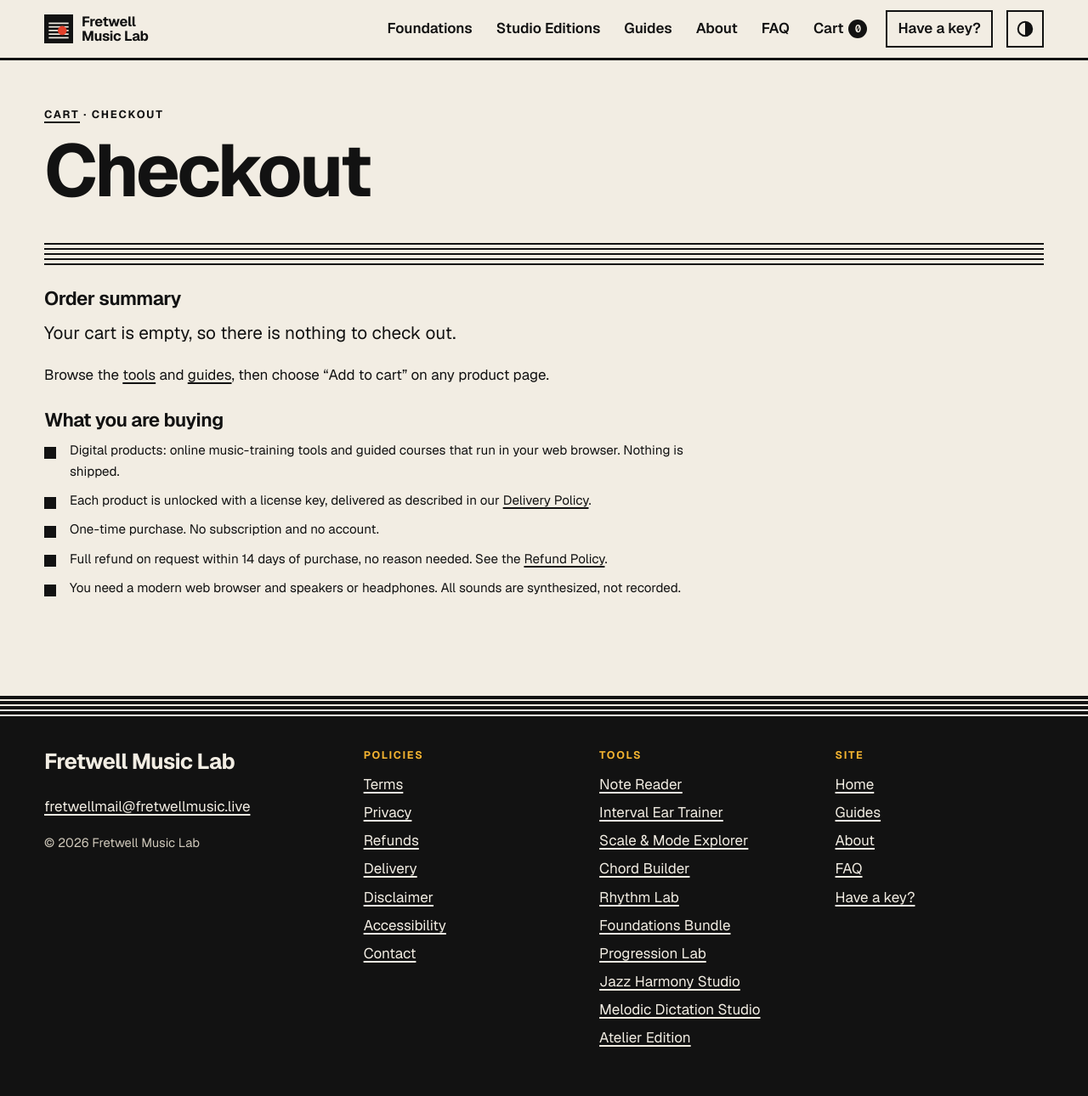
After one commit to discordaccslog-max/fretwell-music-lab, a PHP site: page /checkout/index.html in a window 1280 px wide. The commit adds this page. Shown: the whole page at 85% size. Run offline with PHP 8.4, Linux system fonts and the light colour scheme; a stand-in replaces the project's code that opens the database connection.

Commit message:
Add a checkout page with two placeholder payment buttons
The cart now links to checkout/, which shows the order summary with prices
from products.js, what the buyer is getting, refund and delivery links, and
the Terms agreement checkbox gating two payment buttons. The buttons are
placeholders (PAYMENT_OPTIONS in js/pages/checkout.js) and say they are not
connected. No personal or card details are collected. Terms section 6 now
mentions the checkout page.

Co-Authored-By: Claude Opus 5.5 <noreply@anthropic.com>

```diff
--- /dev/null
+++ b/checkout/index.html
@@ -0,0 +1,138 @@
+<!doctype html>
+<html lang="en">
+<head>
+<meta charset="utf-8">
+<meta name="viewport" content="width=device-width, initial-scale=1, viewport-fit=cover">
+<title>Checkout — Fretwell Music Lab</title>
+<meta name="description" content="Review your order and pay for your Fretwell Music Lab tools and guides.">
+<meta name="robots" content="noindex, nofollow">
+<meta property="og:type" content="website">
+<meta property="og:site_name" content="Fretwell Music Lab">
+<meta property="og:title" content="Checkout — Fretwell Music Lab">
+<meta property="og:description" content="Review your order and pay for your Fretwell Music Lab tools and guides.">
+<meta property="og:url" content="https://fretwell-music-lab.vercel.app/checkout/">
+<meta property="og:image" content="https://fretwell-music-lab.vercel.app/og-image.png">
+<meta property="og:image:width" content="1200">
+<meta property="og:image:height" content="630">
+<meta property="og:image:alt" content="Fretwell Music Lab: geometric shapes arranged like a keyboard, a fretboard and a musical staff">
+<meta name="twitter:card" content="summary_large_image">
+<meta name="theme-color" content="#F2EDE3" media="(prefers-color-scheme: light)">
+<meta name="theme-color" content="#0F0F0E" media="(prefers-color-scheme: dark)">
+<link rel="icon" href="../favicon.svg" type="image/svg+xml">
+<link rel="apple-touch-icon" href="../icons/apple-touch-icon.png">
+<link rel="preconnect" href="https://fonts.googleapis.com">
+<link rel="preconnect" href="https://fonts.gstatic.com" crossorigin>
+<link rel="stylesheet" href="https://fonts.googleapis.com/css2?family=Geist:wght@300..800&family=Geist+Mono:wght@500;600&display=swap">
+<link rel="stylesheet" href="../css/site.css">
+<script>(function(){try{var d=document.documentElement,t=localStorage.getItem('fretwell.theme');if(t==='dark'||t==='light')d.setAttribute('data-theme',t);if(localStorage.getItem('fretwell.large')==='1')d.classList.add('is-large');}catch(e){}})();</script>
+<script type="module" src="../js/site.js"></script>
+<script type="module" src="../js/pages/checkout.js"></script>
+</head>
+<body class="page-text">
+<a class="skip-link" href="#main">Skip to content</a>
+<header class="site-header">
+  <div class="wrap header-inner">
+    <a class="brand" href="../"><svg class="logo" viewBox="0 0 32 32" aria-hidden="true" focusable="false"><rect width="32" height="32" fill="currentColor"/><g fill="var(--bg)"><rect x="5" y="9" width="22" height="1.6"/><rect x="5" y="13" width="22" height="1.6"/><rect x="5" y="17" width="22" height="1.6"/><rect x="5" y="21" width="22" height="1.6"/><rect x="5" y="25" width="22" height="1.6"/></g><circle cx="20" cy="17.8" r="5" fill="var(--vermilion)"/></svg><span class="brand-name">Fretwell<br>Music Lab</span></a>
+    <button class="nav-toggle" type="button" aria-expanded="false" aria-controls="site-nav"><span class="nav-toggle-bars" aria-hidden="true"></span>Menu</button>
+    <nav id="site-nav" class="site-nav" aria-label="Main">
+      <ul>
+        <li><a href="../#foundations">Foundations</a></li>
+        <li><a href="../#studio">Studio Editions</a></li>
+        <li><a href="../#guides">Guides</a></li>
+        <li><a href="../about/">About</a></li>
+        <li><a href="../faq/">FAQ</a></li>
+        <li class="nav-room" hidden><a href="../practice/">Practice room</a></li>
+        <li><a class="nav-cart" href="../cart/" aria-label="Cart">Cart <span class="cart-count" data-cart-count>0</span></a></li>
+        <li><a class="nav-key" href="../unlock/">Have a key?</a></li>
+      </ul>
+    </nav>
+    <button class="theme-toggle" type="button" aria-label="Switch to dark mode"><svg viewBox="0 0 24 24" aria-hidden="true" focusable="false"><circle cx="12" cy="12" r="9" fill="none" stroke="currentColor" stroke-width="2.2"/><path d="M12 3a9 9 0 0 1 0 18z" fill="currentColor"/></svg></button>
+  </div>
+</header>
+<main id="main">
+
+<section class="text-page checkout-page">
+  <div class="wrap">
+    <header class="text-head"><p class="eyebrow"><a href="../cart/">Cart</a> · Checkout</p><h1 class="display-sm">Checkout</h1></header>
+    <div class="staff-rule" aria-hidden="true"></div>
+    <div class="co-grid">
+      <section class="co-summary" aria-labelledby="co-summary-h">
+        <h2 id="co-summary-h">Order summary</h2>
+        <div data-checkout-summary><noscript><p>Checkout needs JavaScript turned on.</p></noscript></div>
+        <h2>What you are buying</h2>
+        <ul class="tick-list co-facts">
+          <li>Digital products: online music-training tools and guided courses that run in your web browser. Nothing is shipped.</li>
+          <li>Each product is unlocked with a license key, delivered as described in our <a href="../delivery/">Delivery Policy</a>.</li>
+          <li>One-time purchase. No subscription and no account.</li>
+          <li>Full refund on request within 14 days of purchase, no reason needed. See the <a href="../refunds/">Refund Policy</a>.</li>
+          <li>You need a modern web browser and speakers or headphones. All sounds are synthesized, not recorded.</li>
+        </ul>
+      </section>
+      <section class="co-pay" aria-labelledby="co-pay-h" data-checkout-pay hidden>
+        <h2 id="co-pay-h">Payment</h2>
+        <div class="agree">
+          <input type="checkbox" id="agree-checkout">
+          <label for="agree-checkout">I agree to the <a href="../terms/">Terms of Service</a> and <a href="../refunds/">Refund Policy</a></label>
+        </div>
+        <p class="agree-hint" id="agree-hint-checkout" aria-live="polite"></p>
+        <div class="co-buttons">
+          <button type="button" class="btn btn-lg co-pay-btn" data-pay="option-1" aria-disabled="true" aria-describedby="agree-hint-checkout co-pay-note">Payment option 1</button>
+          <button type="button" class="btn btn-lg co-pay-btn" data-pay="option-2" aria-disabled="true" aria-describedby="agree-hint-checkout co-pay-note">Payment option 2</button>
+        </div>
+        <p class="co-status" role="status" aria-live="polite" data-pay-status></p>
+        <p class="small" id="co-pay-note">You enter your payment details with the payment provider, not on this site. Applicable taxes are shown before you confirm payment.</p>
+        <p class="small">Questions before you buy? <a href="../contact/">Contact us</a> or email <a href="mailto:fretwellmail@fretwellmusic.live">fretwellmail@fretwellmusic.live</a>. See also our <a href="../privacy/">Privacy Policy</a>.</p>
+      </section>
+    </div>
+  </div>
+</section>
+</main>
+<footer class="site-footer">
+  <div class="staff-rule" aria-hidden="true"></div>
+  <div class="wrap footer-grid">
+    <div class="footer-id">
+      <p class="footer-brand">Fretwell Music Lab</p>
+      <div data-footer-email></div>
+      <p class="footer-copy">© <span data-year>2026</span> Fretwell Music Lab</p>
+    </div>
+    <nav class="footer-nav" aria-label="Policies">
+      <h2 class="footer-h">Policies</h2>
+      <ul>
+        <li><a href="../terms/">Terms</a></li>
+        <li><a href="../privacy/">Privacy</a></li>
+        <li><a href="../refunds/">Refunds</a></li>
+        <li><a href="../delivery/">Delivery</a></li>
+        <li><a href="../disclaimer/">Disclaimer</a></li>
+        <li><a href="../accessibility/">Accessibility</a></li>
+        <li><a href="../contact/">Contact</a></li>
+      </ul>
+    </nav>
+    <nav class="footer-nav" aria-label="Products">
+      <h2 class="footer-h">Tools</h2>
+      <ul>
+        <li><a href="../products/note-reader/">Note Reader</a></li>
+        <li><a href="../products/interval-trainer/">Interval Ear Trainer</a></li>
+        <li><a href="../products/scale-explorer/">Scale &amp; Mode Explorer</a></li>
+        <li><a href="../products/chord-builder/">Chord Builder</a></li>
+        <li><a href="../products/rhythm-lab/">Rhythm Lab</a></li>
+        <li><a href="../products/foundations-bundle/">Foundations Bundle</a></li>
+        <li><a href="../products/progression-lab/">Progression Lab</a></li>
+        <li><a href="../products/jazz-harmony/">Jazz Harmony Studio</a></li>
+        <li><a href="../products/melodic-dictation/">Melodic Dictation Studio</a></li>
+        <li><a href="../products/atelier/">Atelier Edition</a></li>
+      </ul>
+    </nav>
+    <nav class="footer-nav" aria-label="Site">
+      <h2 class="footer-h">Site</h2>
+      <ul>
+        <li><a href="../">Home</a></li>
+        <li><a href="../#guides">Guides</a></li>
+        <li><a href="../about/">About</a></li>
+        <li><a href="../faq/">FAQ</a></li>
+        <li><a href="../unlock/">Have a key?</a></li>
+      </ul>
+    </nav>
+  </div>
+</footer>
+</body>
+</html>
--- a/css/site.css
+++ b/css/site.css
@@ -663,3 +663,29 @@ select, .input { min-height: 44px; border: 2px solid var(--fg); background: var(
 .cf-done h3 { font-size: 1.2rem; }
 .cf-done textarea { font-family: var(--font-mono); font-size: 0.85rem; margin: 6px 0 12px; }
 .cf-status { font-weight: 700; color: var(--ok); min-height: 1.4em; }
+
+/* Checkout */
+.co-grid { display: grid; gap: 32px; align-items: start; }
+@media (min-width: 900px) { .co-grid { grid-template-columns: 1fr 380px; } }
+.co-summary h2, .co-pay h2 { font-size: 1.4rem; margin: 0 0 12px; }
+.co-summary h2 + div { margin-bottom: 28px; }
+.co-lines { list-style: none; margin: 0; padding: 0; border-top: 3px solid var(--fg); }
+.co-line { display: flex; justify-content: space-between; gap: 16px; padding: 14px 0; border-bottom: 1px solid var(--soft-rule); }
+.co-name { font: 650 1.1rem/1.25 var(--font-head); margin: 0 0 4px; }
+.co-sub { font-size: 0.88rem; color: var(--muted); margin: 0; }
+.co-addons { list-style: none; margin: 4px 0 0; padding: 0; font-size: 0.88rem; color: var(--muted); }
+.co-price { font: 700 1.2rem/1 var(--font-head); margin: 0; flex: none; }
+.co-totals { margin: 12px 0 8px; }
+.co-totals > div { display: flex; justify-content: space-between; gap: 16px; padding: 6px 0; }
+.co-totals dt { font-weight: 600; }
+.co-totals dd { margin: 0; text-align: right; color: var(--muted); max-width: 60%; }
+.co-totals .co-grand { border-top: 2px solid var(--fg); margin-top: 6px; padding-top: 10px; }
+.co-totals .co-grand dd { color: var(--fg); font: 700 1.5rem/1 var(--font-head); }
+.co-facts li { font-size: 0.95rem; }
+.co-pay { border: 3px solid var(--fg); background: var(--surface); padding: 22px; }
+@media (min-width: 900px) { .co-pay { position: sticky; top: 90px; } }
+.co-buttons { display: grid; gap: 12px; margin: 14px 0 8px; }
+.co-pay-btn { width: 100%; justify-content: center; background: var(--fg); color: var(--bg); border-color: var(--fg); }
+.co-pay-btn[aria-disabled="true"] { opacity: 0.45; cursor: not-allowed; }
+.co-status { font-weight: 700; min-height: 1.4em; margin: 4px 0 8px; }
+.cart-go { width: 100%; justify-content: center; margin: 12px 0 4px; }
--- /dev/null
+++ b/js/pages/checkout.js
@@ -0,0 +1,87 @@
+// Checkout page: order summary from the cart (prices worked out from products.js), the Terms agreement,
+// and the payment buttons. No personal or card details are entered on this page.
+import { cartLines, cartTotal, CART_EVENT } from '../cart.js';
+
+/*
+ * Payment options. Connect each button here when you integrate a payment provider.
+ * A handler receives { lines, total, currency } — lines come from cartLines() in js/cart.js — and should
+ * send the buyer to the provider (for example by creating a checkout session on your server and
+ * redirecting to it). While a handler is null, its button says the option isn't connected and does nothing.
+ * Button labels are set in the checkout page template in scripts/build.mjs (data-pay="option-1" / "option-2").
+ */
+const PAYMENT_OPTIONS = {
+  'option-1': null,
+  'option-2': null,
+};
+
+const root = new URL('../../', import.meta.url).href;
+const summary = document.querySelector('[data-checkout-summary]');
+const payArea = document.querySelector('[data-checkout-pay]');
+const box = document.querySelector('#agree-checkout');
+const hint = document.querySelector('#agree-hint-checkout');
+const status = document.querySelector('[data-pay-status]');
+const buttons = [...document.querySelectorAll('[data-pay]')];
+
+function el(tag, attrs = {}, ...kids) {
+  const e = document.createElement(tag);
+  for (const [k, v] of Object.entries(attrs)) {
+    if (v === null || v === undefined || v === false) continue;
+    if (k === 'class') e.className = v;
+    else e.setAttribute(k, v === true ? '' : v);
+  }
+  for (const kid of kids.flat()) if (kid !== null && kid !== undefined && kid !== false) e.append(kid);
+  return e;
+}
+
+function renderSummary() {
+  const lines = cartLines();
+  summary.textContent = '';
+  if (!lines.length) {
+    payArea.hidden = true;
+    summary.append(el('div', { class: 'cart-empty' },
+      el('p', { class: 'lede' }, 'Your cart is empty, so there is nothing to check out.'),
+      el('p', {}, 'Browse the ', el('a', { href: root + '#foundations' }, 'tools'), ' and ', el('a', { href: root + '#guides' }, 'guides'), ', then choose “Add to cart” on any product page.')));
+    return;
+  }
+  payArea.hidden = false;
+  const total = cartTotal();
+  summary.append(
+    el('ul', { class: 'co-lines' }, lines.map((l) => el('li', { class: 'co-line' },
+      el('div', {},
+        el('p', { class: 'co-name' }, l.product.name),
+        el('p', { class: 'co-sub' }, `${l.product.tier === 'Courses' ? 'Course' : l.product.tier === 'Studio Editions' ? 'Studio Edition' : 'Foundations tool'} · $${l.price}`),
+        l.addons.length ? el('ul', { class: 'co-addons' }, l.addons.map((a) => el('li', {}, `+ ${a.name} · $${a.price}`))) : null,
+        l.alsoIn ? el('p', { class: 'cart-note' }, `Already included in ${l.alsoIn}, which is also in your order. You can remove it in your cart.`) : null),
+      el('p', { class: 'co-price' }, `$${l.total}`)))),
+    el('dl', { class: 'co-totals' },
+      el('div', {}, el('dt', {}, 'Subtotal'), el('dd', {}, `$${total}`)),
+      el('div', {}, el('dt', {}, 'Taxes'), el('dd', {}, 'Calculated by the payment provider, if applicable, before you pay')),
+      el('div', { class: 'co-grand' }, el('dt', {}, 'Total before taxes'), el('dd', {}, `$${total} USD`))),
+    el('p', { class: 'small' }, el('a', { href: root + 'cart/' }, 'Edit your cart')));
+  buttons.forEach((b) => { b.dataset.total = String(total); });
+}
+
+function sync() {
+  const on = box.checked;
+  buttons.forEach((b) => {
+    if (on) b.removeAttribute('aria-disabled'); else b.setAttribute('aria-disabled', 'true');
+  });
+  hint.textContent = on ? '' : 'Tick the box above to agree to the Terms of Service and Refund Policy before you pay.';
+  hint.classList.remove('is-needed');
+}
+
+buttons.forEach((b) => {
+  b.addEventListener('click', () => {
+    if (!box.checked) { hint.textContent = 'Tick the box above to agree to the Terms of Service and Refund Policy before you pay.'; hint.classList.add('is-needed'); box.focus(); return; }
+    const handler = PAYMENT_OPTIONS[b.dataset.pay];
+    if (!handler) { status.textContent = 'This payment option isn’t connected yet. No payment has been taken.'; return; }
+    status.textContent = '';
+    handler({ lines: cartLines(), total: cartTotal(), currency: 'USD' });
+  });
+});
+
+box.addEventListener('change', sync);
+window.addEventListener(CART_EVENT, renderSummary);
+window.addEventListener('storage', (e) => { if (e.key === 'fretwell.cart') renderSummary(); });
+renderSummary();
+sync();
--- a/scripts/content-pages.mjs
+++ b/scripts/content-pages.mjs
@@ -113,7 +113,7 @@ export const TERMS = `
 <h2>5. Prices, taxes and payment</h2>
 <p>Prices are shown in US dollars on each product page. Course add-ons are priced individually on the course page, which shows the total for the course and the add-ons you choose. Each product is a one-time purchase, not a subscription. Payment is handled by our third-party payment provider at checkout. Applicable taxes are calculated and shown at checkout before you pay, according to your location.</p>
 <h2>6. Agreeing before you buy</h2>
-<p>Before you can continue to checkout, you must tick the box on the product page confirming that you agree to these Terms of Service and our <a href="{{r}}refunds/">Refund Policy</a>. The buy button stays inactive until you do. By completing a purchase, you confirm that you have read and agree to both.</p>
+<p>Before you can pay, you must tick the box on the product page or on the checkout page confirming that you agree to these Terms of Service and our <a href="{{r}}refunds/">Refund Policy</a>. The buy and payment buttons stay inactive until you do. By completing a purchase, you confirm that you have read and agree to both.</p>
 <h2>7. Delivery</h2>
 <p>Products are delivered digitally as described in our <a href="{{r}}delivery/">Delivery Policy</a>.</p>
 <h2>8. Refunds</h2>
--- a/sw.js
+++ b/sw.js
@@ -1,7 +1,7 @@
 // Fretwell Music Lab — service worker (generated by scripts/build.mjs).
 // Precaches the practice room and every tool so they work offline once loaded.
 // Pages are fetched from the network first and fall back to the cache when offline.
-const CACHE = 'fretwell-27c675b773b7';
+const CACHE = 'fretwell-9dcf87f46385';
 const FONT_CACHE = 'fretwell-fonts-geist';
 const FONTS_CSS = 'https://fonts.googleapis.com/css2?family=Geist:wght@300..800&family=Geist+Mono:wght@500;600&display=swap';
 const PRECACHE = [
@@ -41,6 +41,7 @@ const PRECACHE = [
   "js/core/voicelead.js",
   "js/courses.js",
   "js/pages/cart.js",
+  "js/pages/checkout.js",
   "js/pages/contact.js",
   "js/pages/demos.js",
   "js/pages/home.js",
--- a/terms/index.html
+++ b/terms/index.html
@@ -74,7 +74,7 @@
 <h2>5. Prices, taxes and payment</h2>
 <p>Prices are shown in US dollars on each product page. Course add-ons are priced individually on the course page, which shows the total for the course and the add-ons you choose. Each product is a one-time purchase, not a subscription. Payment is handled by our third-party payment provider at checkout. Applicable taxes are calculated and shown at checkout before you pay, according to your location.</p>
 <h2>6. Agreeing before you buy</h2>
-<p>Before you can continue to checkout, you must tick the box on the product page confirming that you agree to these Terms of Service and our <a href="../refunds/">Refund Policy</a>. The buy button stays inactive until you do. By completing a purchase, you confirm that you have read and agree to both.</p>
+<p>Before you can pay, you must tick the box on the product page or on the checkout page confirming that you agree to these Terms of Service and our <a href="../refunds/">Refund Policy</a>. The buy and payment buttons stay inactive until you do. By completing a purchase, you confirm that you have read and agree to both.</p>
 <h2>7. Delivery</h2>
 <p>Products are delivered digitally as described in our <a href="../delivery/">Delivery Policy</a>.</p>
 <h2>8. Refunds</h2>
```
Also changed, not shown: js/pages/cart.js (+1 -13 lines), scripts/build.mjs (+49 -0 lines), README.md.
